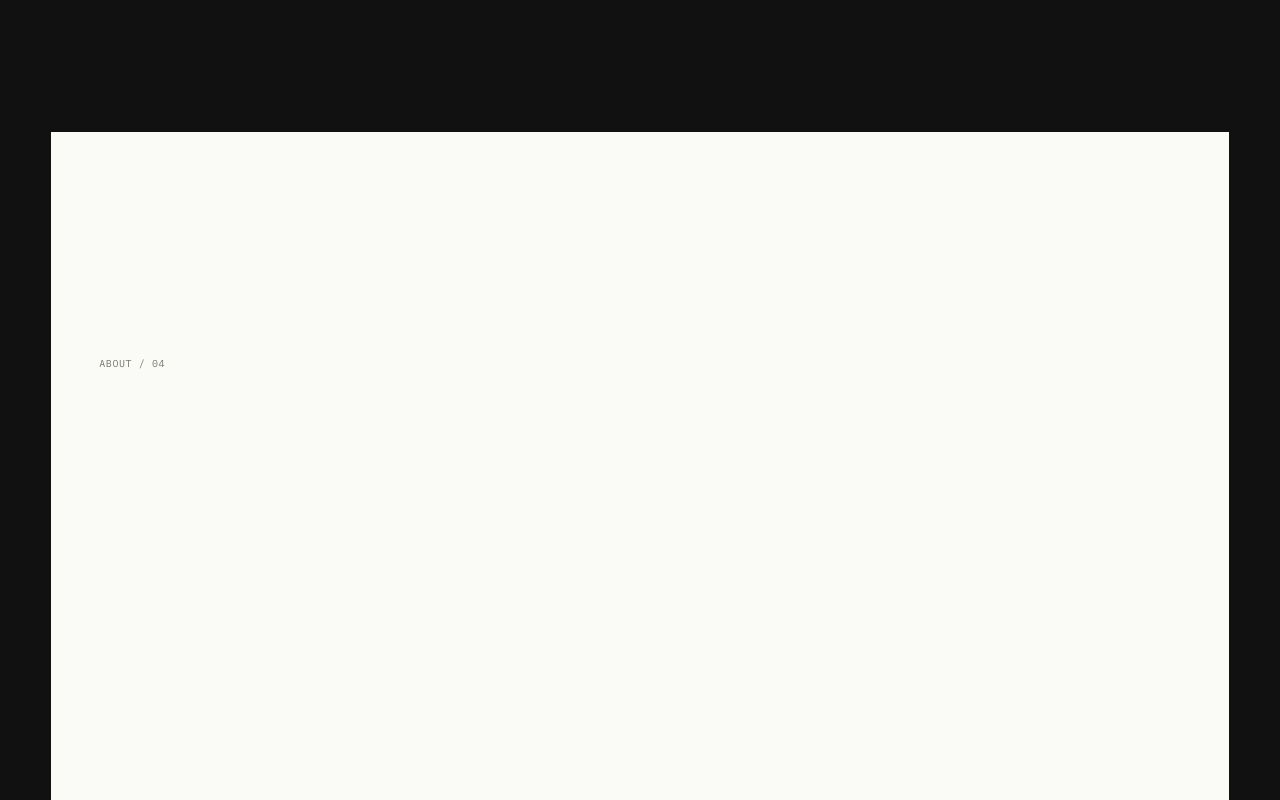
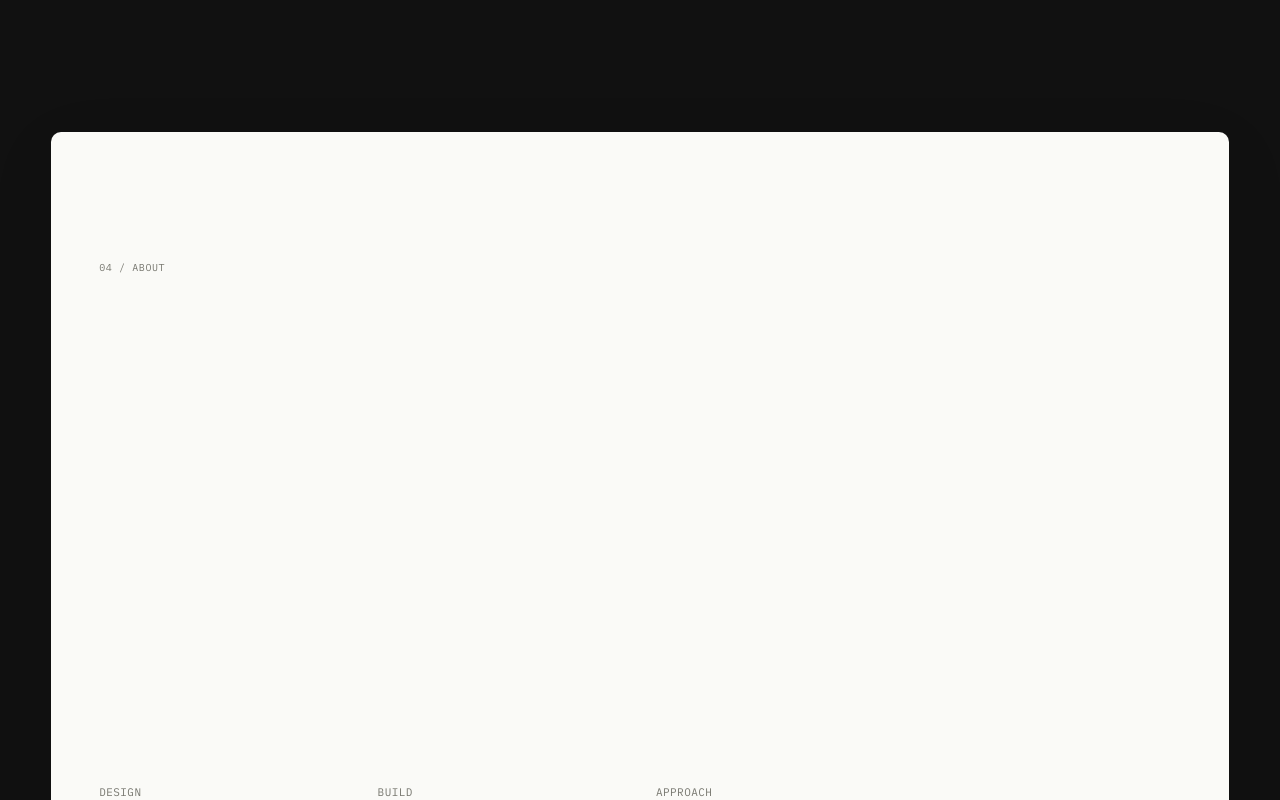
Before and after one commit to omeryigitler/Portfolio, a React (Vite) app: page / in a window 1280 px wide. Shown: the part 4860-5660 px from the top of the page. Built offline with nearby package versions, Linux system fonts and the light colour scheme; a web font is replaced by a local one.

Commit message:
refine: frame about as chapter page

```diff
--- a/src/components/About.tsx
+++ b/src/components/About.tsx
@@ -41,9 +41,13 @@ export const About: React.FC = () => {
   }, []);
 
   return (
-    <section id="about" ref={containerRef} className="pointer-events-auto bg-canvas px-5 py-32 md:px-12 md:py-56">
+    <section
+      id="about"
+      ref={containerRef}
+      className="pointer-events-auto flex min-h-[calc(100svh-24px)] w-full scroll-mt-3 flex-col justify-center rounded-[10px] bg-canvas px-5 py-24 shadow-[0_20px_70px_rgba(17,17,17,0.07)] md:min-h-[calc(100svh-48px)] md:scroll-mt-6 md:px-12 md:py-32"
+    >
       <div className="mb-16 font-mono text-[9px] uppercase tracking-[0.06em] text-muted-gray md:mb-20 md:text-[10px]">
-        ABOUT / 04
+        04 / ABOUT
       </div>
 
       <div className="w-full overflow-hidden text-[clamp(32px,5vw,76px)] font-medium leading-[0.94] tracking-[-0.05em] text-ink md:max-w-[78%]">
```
